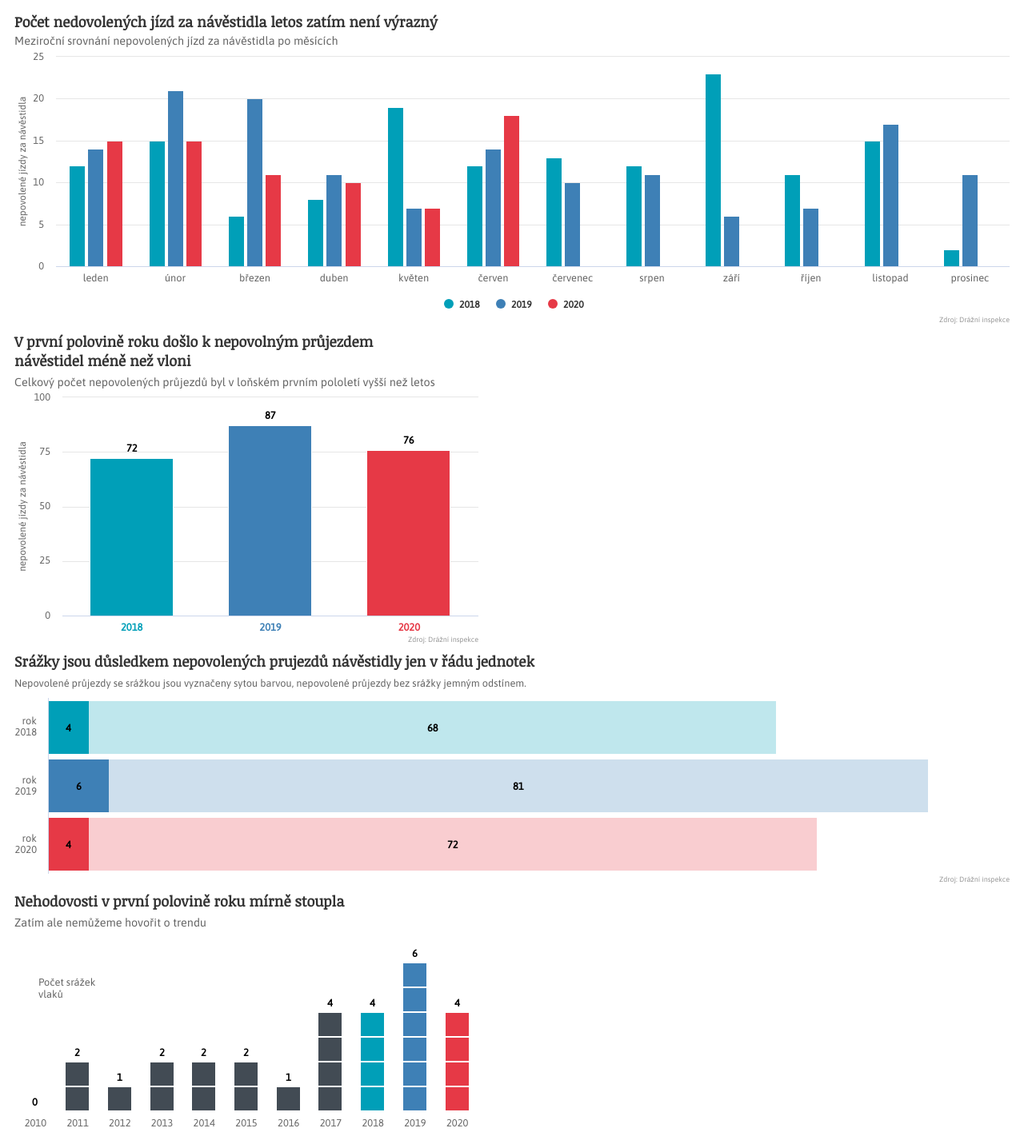
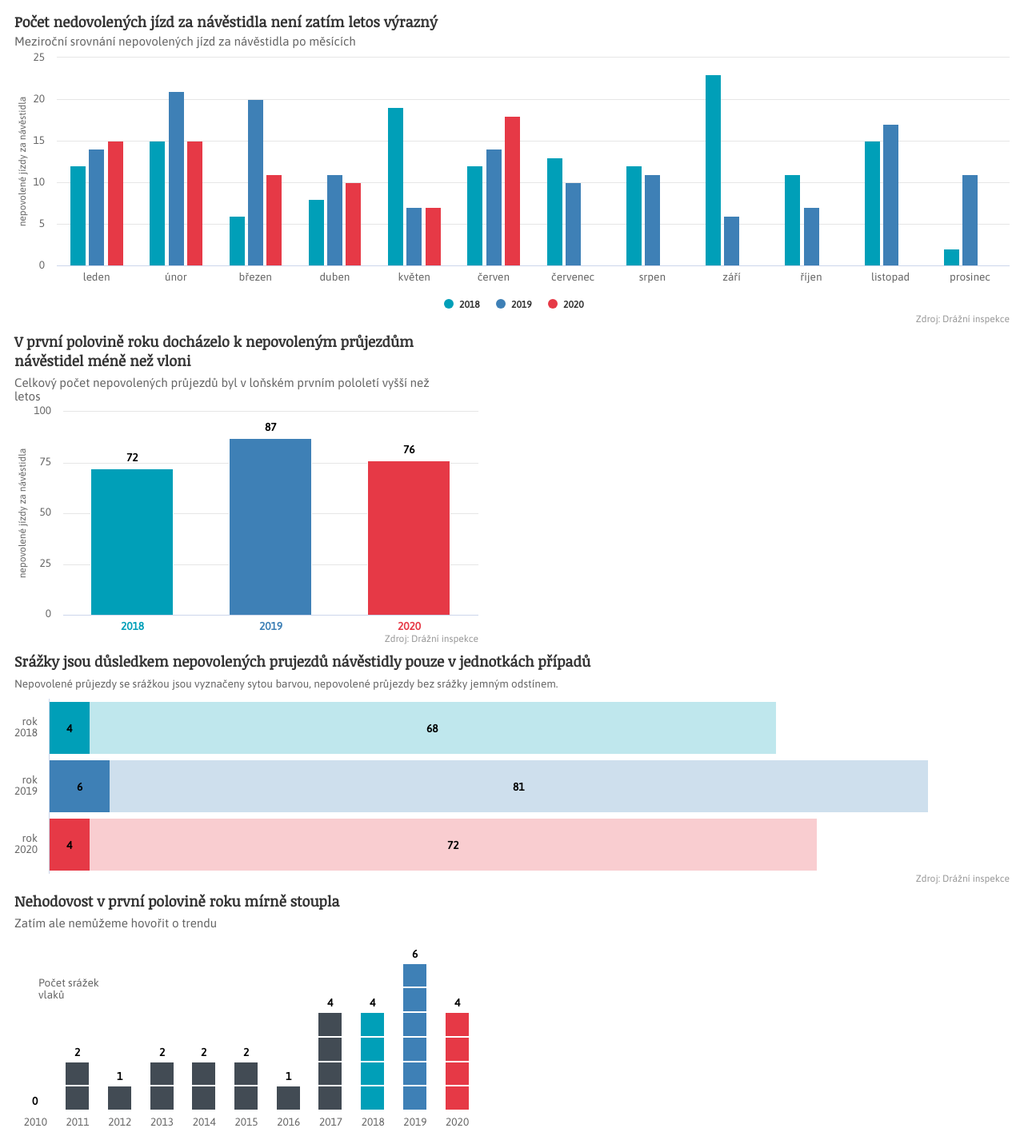
Before and after one commit to DataRozhlas/vlaky-nepovolena-jizda-2020, a plain HTML site: page index.html in a window 1280 px wide. Shown: the whole page at 80% size. Drawn offline with nearby package versions, Linux system fonts and the light colour scheme.

Commit message:
Krapet vetsi pisma

```diff
--- a/highcharts-style.css
+++ b/highcharts-style.css
@@ -16,20 +16,24 @@ p {
 
 .highcharts-subtitle {
   text-align: left !important;
-  font-size: 0.9rem !important;
+  font-size: 0.95rem !important;
   left: 10px !important;
   font-family: "Asap" !important;
 }
 
 .highcharts-data-labels text {
-  font-size: 0.8rem !important;
+  font-size: 0.85rem !important;
 }
 
 .highcharts-axis-labels text {
-  font-size: 0.8rem !important;
+  font-size: 0.85rem !important;
 }
 
 text.highcharts-plot-line-label {
-  font-size: 0.8rem !important;
+  font-size: 0.85rem !important;
   fill: #666;
 }
+
+text.highcharts-credits {
+  font-size: 0.75rem !important;
+}
--- a/nehody-rocne.js
+++ b/nehody-rocne.js
@@ -10,7 +10,7 @@ Highcharts.chart('vis-nehody-rocne', {
       width: chartWidthNehody
   },
   title: {
-      text: 'V první polovině roku došlo k&nbsp;nepovolným průjezdem návěstidel méně než vloni',
+      text: 'V první polovině roku docházelo k&nbsp;nepovoleným průjezdům návěstidel méně než vloni',
       useHTML: true
   },
   subtitle: {
--- a/pomer-nehody.js
+++ b/pomer-nehody.js
@@ -4,7 +4,7 @@ Highcharts.chart('vis-pomer-nehody', {
       height: 300
   },
   title: {
-      text: 'Srážky jsou důsledkem nepovolených prujezdů návěstidly jen v&nbsp;řádu jednotek',
+      text: 'Srážky jsou důsledkem nepovolených prujezdů návěstidly pouze v&nbsp;jednotkách případů',
       useHTML: true
   },
   subtitle: {
--- a/srazky-rocne.js
+++ b/srazky-rocne.js
@@ -11,7 +11,7 @@ Highcharts.chart("vis-srazky-rocne", {
     width: chartWidth
   },
   title: {
-    text: "Nehodovosti v&nbsp;první polovině roku mírně stoupla", // V první polovině roku je nehod méně než loni',
+    text: "Nehodovost v&nbsp;první polovině roku mírně stoupla", // V první polovině roku je nehod méně než loni',
     useHTML: true
   },
   subtitle: {
--- a/vlaky.js
+++ b/vlaky.js
@@ -16,7 +16,7 @@ Highcharts.chart('vis-container-navestidla', {
       type: 'column'
   },
   title: {
-      text: 'Počet nedovolených jízd za návěstidla letos zatím není výrazný',
+      text: 'Počet nedovolených jízd za návěstidla není zatím letos výrazný',
       useHTML: true,
   },
   subtitle: {
```
